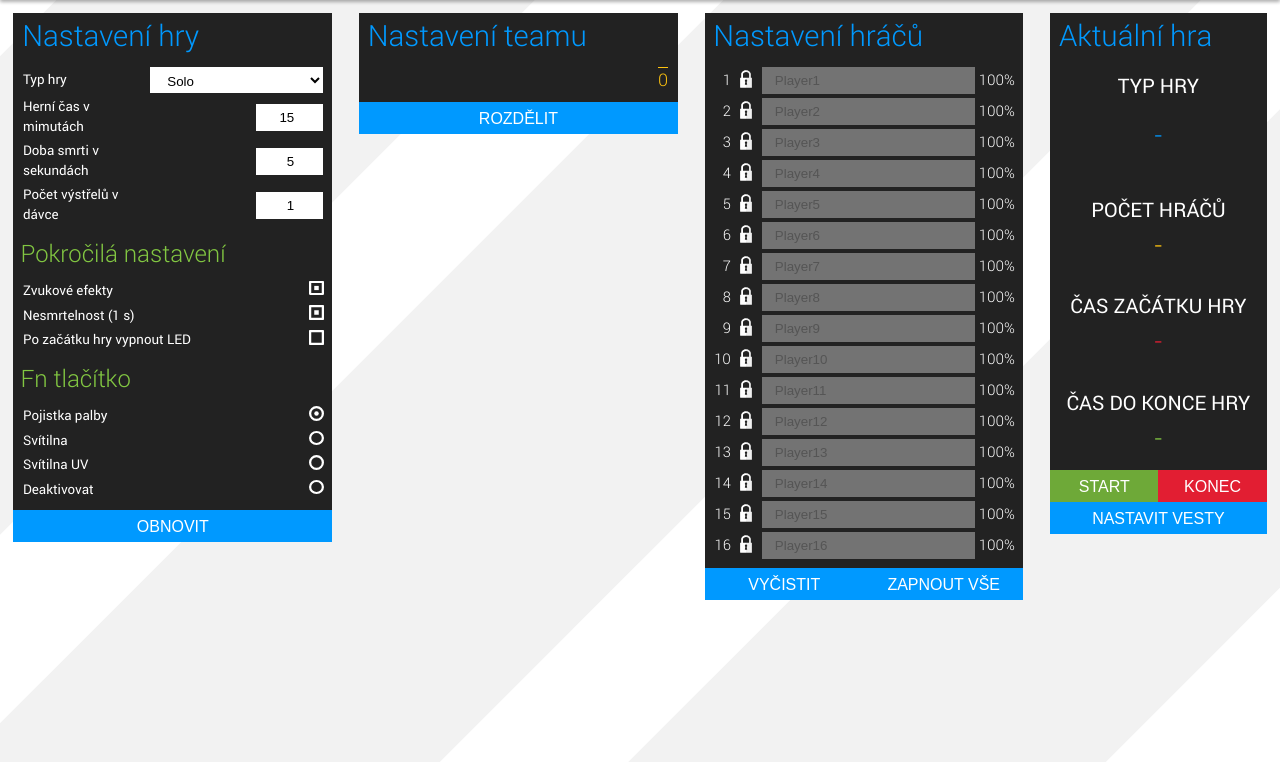
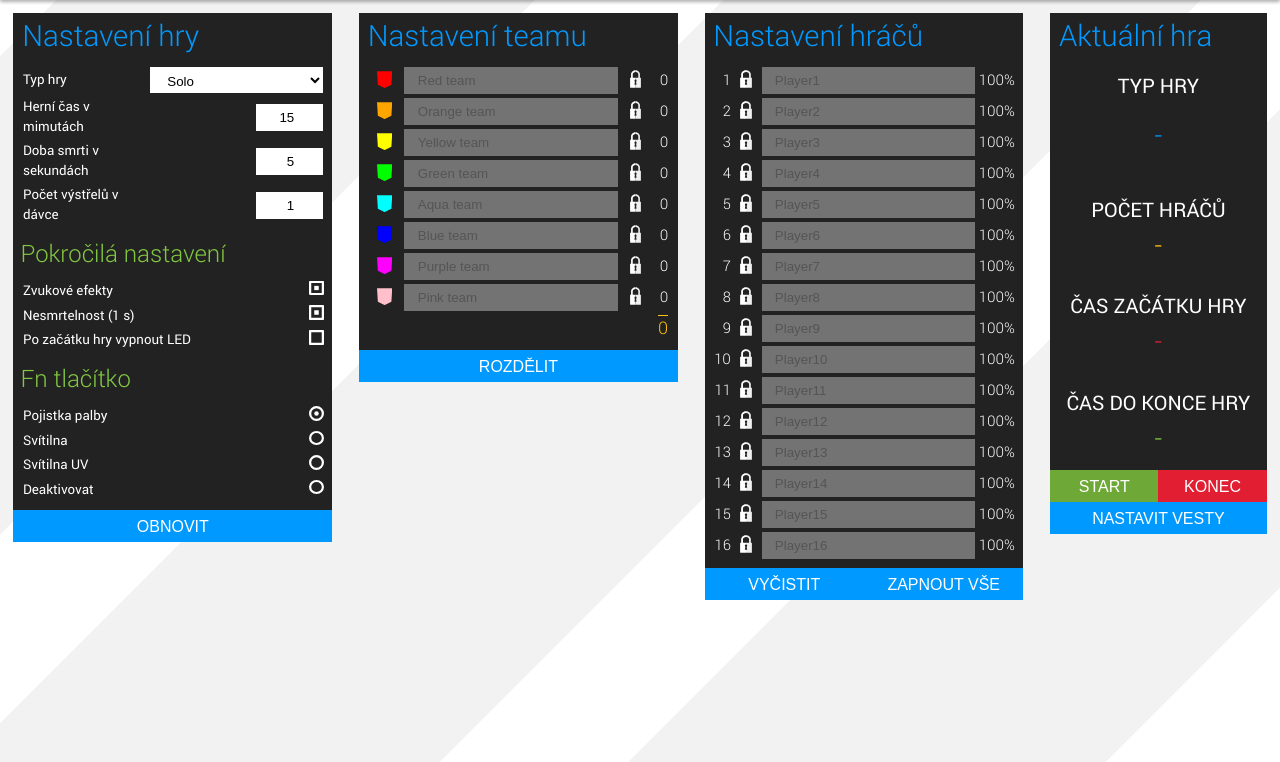
Before and after one commit to laser-game/manager, a Django app: page /settings in a window 1280 px wide. Shown: the part 38-800 px from the top of the page. Run offline with Django 3.2, Linux system fonts and the light colour scheme.

Commit message:
added testing jquery widgets

```diff
--- /dev/null
+++ b/lgm/web/static/web/js/default.js
@@ -0,0 +1,8 @@
+// get default variables
+var DEFAULT;
+function GetDefault() {
+    $.getJSON("/default", function (json) {
+        DEFAULT = JSON.parse(JSON.stringify(json));
+        InitVariables();
+    });
+}
--- /dev/null
+++ b/lgm/web/static/web/js/init_var.js
@@ -0,0 +1,29 @@
+// initial variables from DEFAULT
+var Team = [];
+var Color = [];
+var Player = [];
+function InitVariables() {
+    for (i in DEFAULT.COLOR) {
+        Color[i] = Object();
+        Color[i].RGB = DEFAULT.COLOR[i];
+        Color[i].Members = 0;
+        Color[i].Available = false;
+    }
+
+    for (i in DEFAULT.DEFAULT_TEAM_NAME) {
+        Team[i] = Object();
+        Team[i].ID = i;
+        Team[i].Name = "";
+        Team[i].Color = 0;
+        Team[i].Available = false;
+    }
+
+    for (i = 0; i < DEFAULT.MAX_PLAYERS; i++) {
+        Player[i] = new Object();
+        Player[i].ID = i;
+        Player[i].Name = "";
+        Player[i].Color = 0;
+        Player[i].Battery = 100;
+        Player[i].Available = false;
+    }
+}
--- a/lgm/web/static/web/js/settings/widget_actual_game.js
+++ b/lgm/web/static/web/js/settings/widget_actual_game.js
@@ -11,5 +11,5 @@ $(document).ready(function () {
         setTimeout(GetActualGame, 1000);
     }
 
-    setTimeout(GetActualGame, 1000);
+    //setTimeout(GetActualGame, 1000);
 });
--- a/lgm/web/static/web/js/settings/widget_set_players.js
+++ b/lgm/web/static/web/js/settings/widget_set_players.js
@@ -21,7 +21,23 @@ function PlayerSet() {
     }
 }
 
+function PlayerCreate() {
+    var line = '';
+    for (i=1; i<=DEFAULT.MAX_PLAYERS; i++) {
+        line +=        '<tr>';
+        line +=            '<td align="right" class="number">' + i + '</td>';
+        line +=            '<td align="center" style="width: 3em;">';
+        line +=                '<button class="player-erb" id="player-erb-' + i + '"></button>';
+        line +=            '</td>';
+        line +=            '<td align="center"><input type="text" class="player-name" id="player-name-' + i + '" value="Player' + i + '"></td>';
+        line +=            '<td align="right"><span class="number" id="player-bat-' + i + '">100%</span></td>';
+        line +=        '</tr>';
+    };
+    $('#player-table').html(line);
+}
+
 $(document).ready(function () {
+    PlayerCreate();
     // nastavení barev
     $(".player-erb").click(function () {
         PlayerGet();
--- a/lgm/web/templates/web/settings/index.html
+++ b/lgm/web/templates/web/settings/index.html
@@ -4,7 +4,7 @@
 <!DOCTYPE html>
 <html lang="cs-CZ">
 <head>
-    <title>Laser Game Manager wykys 2016</title>
+    <title>LGM</title>
     <meta http-equiv="Content-Type" content="text/html; charset=utf-8">
     <meta name="author" content="wykys - Jan Vykydal">
     <meta name="viewport" content="width=device-width, initial-scale=1.0">
@@ -15,6 +15,8 @@
     <link rel="shortcut icon" href="{% static 'web/img/favico.png' %}">
 
     <script type="text/javascript" src="{% static 'web/js/jquery-3.1.1.min.js' %}"></script>
+    <script type="text/javascript" src="{% static 'web/js/default.js' %}"></script>
+    <script type="text/javascript" src="{% static 'web/js/init_var.js' %}"></script>
     <script type="text/javascript" src="{% static 'web/js/menu.js' %}"></script>
     <script type="text/javascript" src="{% static 'web/js/gui.js' %}"></script>
     <script type="text/javascript" src="{% static 'web/js/settings/button.js' %}"></script>
@@ -24,32 +26,7 @@
     <script type="text/javascript" src="{% static 'web/js/settings/widget_set_game.js' %}"></script>
 
     <script>
-        var Color = [];
-        {% for color in COLOR %}
-            Color[{{ forloop.counter0 }}] = Object();
-            Color[{{ forloop.counter0 }}].RGB = "{{ color }}";
-            Color[{{ forloop.counter0 }}].Members = 0;
-            Color[{{ forloop.counter0 }}].Available = false;
-        {% endfor %}
-
-        var Team = [];
-        for (i = 0; i < Color.length - 1; i++) {
-            Team[i] = Object();
-            Team[i].ID = i;
-            Team[i].Name = "";
-            Team[i].Color = 0;
-            Team[i].Available = false;
-        }
-
-        var Player = [];
-        for (i = 0; i <{{MAX_PLAYERS}}; i++) {
-            Player[i] = new Object();
-            Player[i].ID = i;
-            Player[i].Name = "";
-            Player[i].Color = 0;
-            Player[i].Battery = 100;
-            Player[i].Available = false;
-        }
+        GetDefault();
 
         $(document).ready(function () {
             // podtrhne aktuální položku menu
--- a/lgm/web/templates/web/settings/set_players.html
+++ b/lgm/web/templates/web/settings/set_players.html
@@ -4,18 +4,7 @@
 <div class="widget">
     <h1>Nastavení hráčů</h1>
     <div class="widget-pack">
-        <table>
-            {% for i in MAX_PLAYERS|range %}
-                <tr>
-                    <td align="right" class="number">{{ forloop.counter }}</td>
-                    <td align="center" style="width: 3em;">
-                        <button class="player-erb" id="player-erb-{{ forloop.counter }}"></button>
-                    </td>
-                    <td align="center"><input type="text" class="player-name" id="player-name-{{ forloop.counter }}" value="Player{{ forloop.counter }}"></td>
-                    <td align="right"><span class="number" id="player-bat-{{ forloop.counter }}">100%</span></td>
-                </tr>
-            {% endfor %}
-        </table>
+        <table id="player-table"></table>
     </div>
     <div class="row">
         <input type="button" value="VYČISTIT" id="clear"></input>
--- a/lgm/web/templates/web/settings/set_team.html
+++ b/lgm/web/templates/web/settings/set_team.html
@@ -5,7 +5,7 @@
     <h1>Nastavení teamu</h1>
     <div class="widget-pack">
         <table>
-            {% for team in DEFAULT_TEAM_NAMES %}
+            {% for team in DEFAULT_TEAM_NAME %}
                 <tr>
                     <td align="center" style="width: 4em;">
                         <button class="color-erb" id="color-erb-{{ forloop.counter }}">
```
